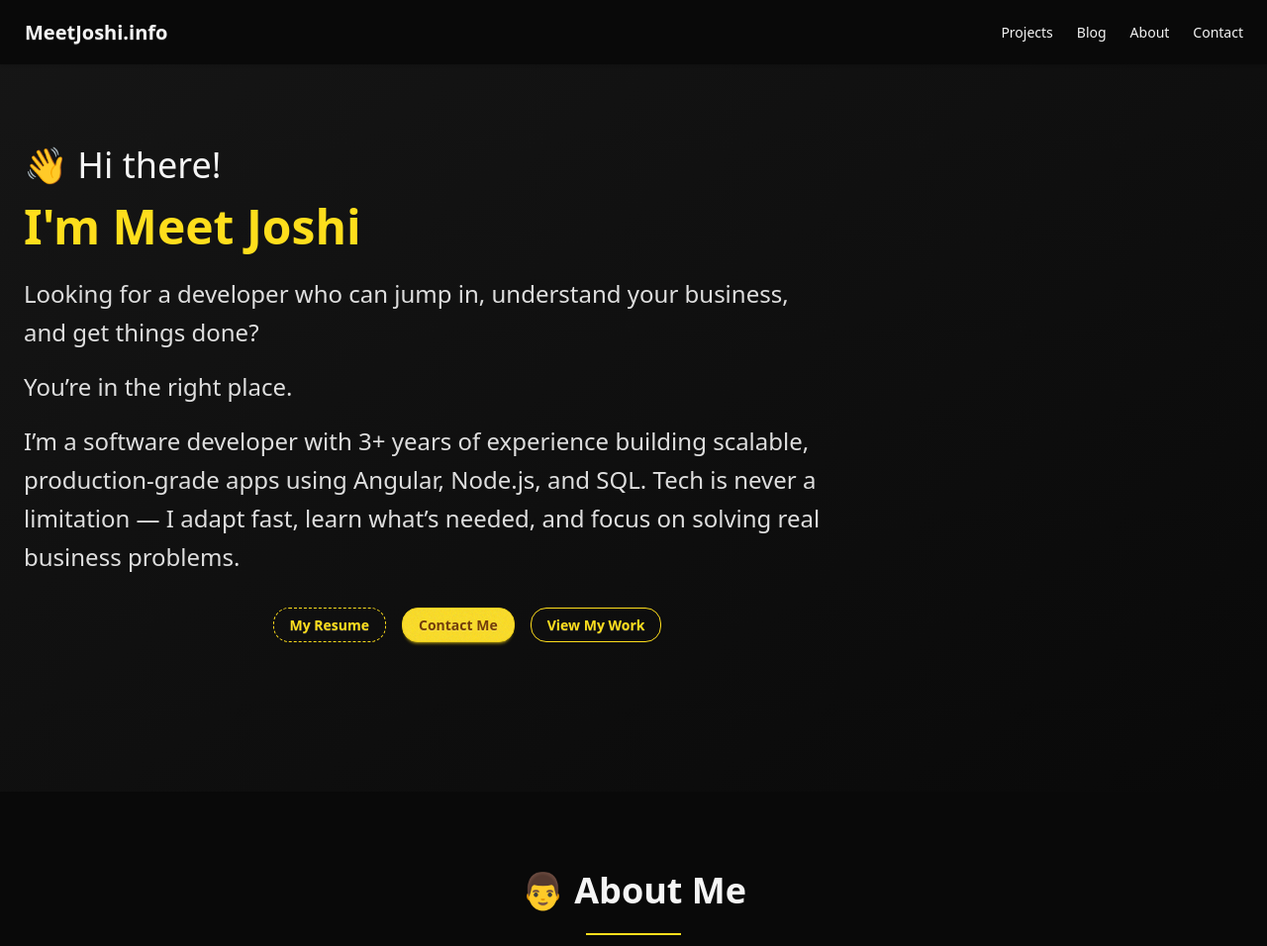
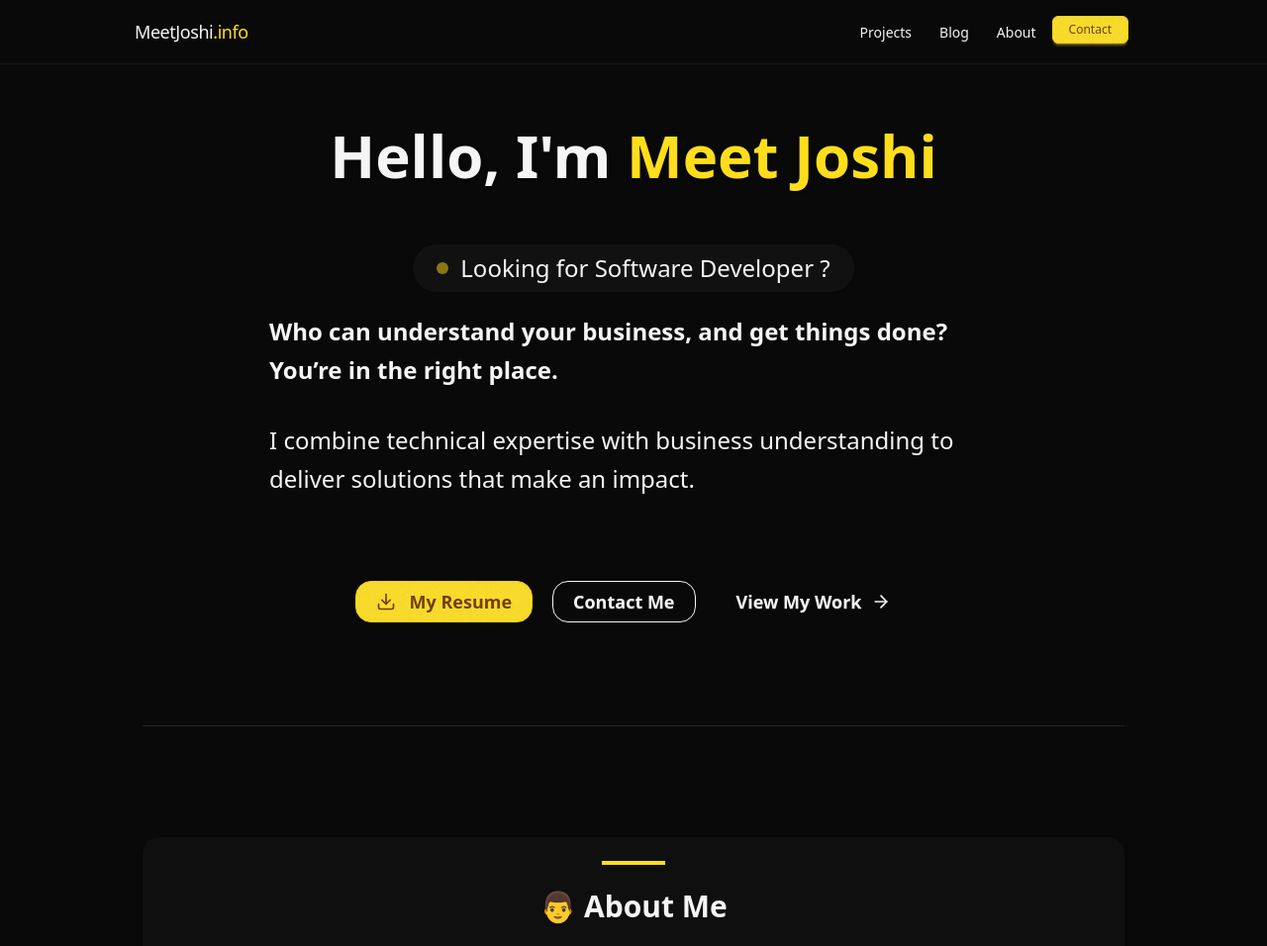
Before and after one commit to meetjoshi101/meetjoshi.info, an Astro site: page / in a window 1280 px wide. Shown: the top 956 px of the page at 99% size. Built offline with nearby package versions, Linux system fonts and the light colour scheme; Astro itself is replaced by a stand-in of ours.

Commit message:
refactor: enhance styling and structure across components for improved UI/UX

```diff
--- a/src/components/common/ProjectCard.astro
+++ b/src/components/common/ProjectCard.astro
@@ -11,37 +11,38 @@ interface Props {
 const { title, description, technologies, imageUrl, projectUrl, githubUrl } = Astro.props;
 ---
 
-<div class="card bg-base-100 shadow-xl hover:-translate-y-1 transition-transform">
+<div class="card bg-base-200 hover:-translate-y-1 transition-transform">
     {imageUrl && (
         <figure>
             <img src={imageUrl} alt={title} class="h-48 w-full object-cover" />
         </figure>
     )}
     <div class="card-body">
-        <h2 class="card-title">{title}</h2>
-        <p>{description}</p>
-        <div class="flex flex-wrap gap-2 py-4">
+        <h2 class="text-xl font-medium text-base-content">{title}</h2>
+        <p class="text-base-content/80 text-sm">{description}</p>
+        <div class="flex flex-wrap gap-2 py-3">
             {technologies.map((tech) => (
                 <div class="badge badge-primary">{tech}</div>
             ))}
         </div>
-        <div class="card-actions justify-end">
+        <div class="card-actions justify-between mt-2">
+            {githubUrl && (
+                <a href={githubUrl}
+                   class="btn btn-sm btn-ghost flex gap-1 pl-0"
+                   target="_blank"
+                   rel="noopener noreferrer">
+                    <svg xmlns="http://www.w3.org/2000/svg" width="16" height="16" viewBox="0 0 24 24" fill="none" stroke="currentColor" stroke-width="2" stroke-linecap="round" stroke-linejoin="round"><path d="M15 22v-4a4.8 4.8 0 0 0-1-3.5c3 0 6-2 6-5.5.08-1.25-.27-2.48-1-3.5.28-1.15.28-2.35 0-3.5 0 0-1 0-3 1.5-2.64-.5-5.36-.5-8 0C6 2 5 2 5 2c-.3 1.15-.3 2.35 0 3.5A5.403 5.403 0 0 0 4 9c0 3.5 3 5.5 6 5.5-.39.49-.68 1.05-.85 1.65-.17.6-.22 1.23-.15 1.85v4"/><path d="M9 18c-4.51 2-5-2-7-2"/></svg>
+                    Code
+                </a>
+            )}
             {projectUrl && (
                 <a href={projectUrl}
-                   class="btn btn-primary"
+                   class="btn btn-sm btn-primary"
                    target="_blank"
                    rel="noopener noreferrer">
                     View Live
                 </a>
             )}
-            {githubUrl && (
-                <a href={githubUrl}
-                   class="btn btn-outline btn-primary"
-                   target="_blank"
-                   rel="noopener noreferrer">
-                    View Code
-                </a>
-            )}
         </div>
     </div>
 </div>
--- a/src/components/layout/Navbar.astro
+++ b/src/components/layout/Navbar.astro
@@ -1,25 +1,28 @@
 ---
 ---
 
-<div class="navbar bg-base-100 fixed top-0 z-50 shadow-sm backdrop-blur-sm bg-opacity-90">
-    <div class="navbar-start">
-        <div class="dropdown">
-            <label tabindex={0} class="btn btn-ghost lg:hidden">
-                <svg xmlns="http://www.w3.org/2000/svg" class="h-5 w-5" fill="none" viewBox="0 0 24 24" stroke="currentColor">
-                    <path stroke-linecap="round" stroke-linejoin="round" stroke-width="2" d="M4 6h16M4 12h8m-8 6h16" />
-                </svg>
-            </label>
-            <ul tabindex={0} class="menu menu-sm dropdown-content mt-3 z-[1] p-2 shadow bg-base-100 rounded-box w-52">
-                <li><a href="/projects">Projects</a></li>
-                <li><a href="/blogs">Blog</a></li>
-                <li><a href="/#about">About</a></li>
-                <li><a href="/#contact">Contact</a></li>
+<div class="fixed top-0 left-0 right-0 z-50 bg-base-100 border-b border-base-200">
+  <div class="container-custom navbar h-16">
+    <div class="flex-1">
+      <a href="/" class="text-lg font-medium tracking-tight text-base-content">MeetJoshi<span class="text-primary">.info</span></a>
+    </div>
+    <div class="flex-none hidden lg:block">
+      <ul class="menu menu-horizontal gap-1 px-1">
+        <li><a href="/projects" class="font-medium rounded-md">Projects</a></li>
+        <li><a href="/blogs" class="font-medium rounded-md">Blog</a></li>
+        <li><a href="/#about" class="font-medium rounded-md">About</a></li>
+        <li><a href="/#contact" class="font-medium rounded-md px-4 btn btn-sm btn-primary">Contact</a></li>
       </ul>
     </div>
-        <a href="/" class="btn btn-ghost normal-case text-xl">MeetJoshi.info</a>
+
+    <!-- Mobile menu dropdown -->
+    <div class="dropdown dropdown-end lg:hidden">
+      <div tabindex="0" role="button" class="btn btn-ghost btn-sm">
+        <svg xmlns="http://www.w3.org/2000/svg" class="h-5 w-5" fill="none" viewBox="0 0 24 24" stroke="currentColor">
+          <path stroke-linecap="round" stroke-linejoin="round" stroke-width="2" d="M4 6h16M4 12h16M4 18h16" />
+        </svg>
       </div>
-    <div class="navbar-end hidden lg:flex">
-        <ul class="menu menu-horizontal px-1">
+      <ul tabindex="0" class="dropdown-content menu p-2 shadow-md bg-base-100 rounded-box w-52 mt-2">
         <li><a href="/projects">Projects</a></li>
         <li><a href="/blogs">Blog</a></li>
         <li><a href="/#about">About</a></li>
@@ -27,3 +30,4 @@
       </ul>
     </div>
   </div>
+</div>
--- a/src/components/sections/Hero.astro
+++ b/src/components/sections/Hero.astro
@@ -1,26 +1,104 @@
 ---
-import { getEntry } from 'astro:content';
+import { getEntry } from "astro:content";
 
-const heroContent = await getEntry('site-content', 'hero');
-const { title, subtitle } = heroContent?.data ?? { title: '', subtitle: '' };
+const heroContent = await getEntry("site-content", "hero");
+const { title, subtitle } = heroContent?.data ?? { title: "", subtitle: "" };
 const { Content } = await (heroContent?.render() ?? { Content: () => null });
 ---
 
-<div class="flex pt-36 pl-6 min-h-screen bg-gradient-to-br from-base-200 to-transparent">
-    <div class="text-start">
-        <div class="max-w-4xl">
-            <h1 class="text-4xl md:text-4xl font-medium leading-tight mb-4">
-                {title}
-            </h1>
-            <p class="text-5xl text-primary mb-6 font-black">{subtitle}</p>
-            <div class="text-2xl opacity-90 mb-8 prose mx-auto">
-                <Content />
-            </div>
-            <div class="flex gap-4 justify-center">
-                <a href="#contact" class="btn btn-dash btn-primary">My Resume</a>
-                <a href="#contact" class="btn btn-primary">Contact Me</a>
-                <a href="#projects" class="btn btn-outline btn-primary">View My Work</a>
-            </div>
-        </div>
+<section class="py-10 relative overflow-hidden">
+  <!-- Background accent elements with improved styling -->
+  <div
+    class="absolute top-20 left-10 w-96 h-96 bg-primary opacity-5 rounded-full blur-3xl -z-10"
+  >
+  </div>
+  <div
+    class="absolute -bottom-20 right-10 w-96 h-96 bg-secondary opacity-5 rounded-full blur-3xl -z-10"
+  >
+  </div>
+  <div
+    class="absolute top-40 right-20 w-64 h-64 bg-accent opacity-3 rounded-full blur-3xl -z-10"
+  >
+  </div>
+
+  <div class="flex flex-col gap-5 items-center text-start mx-auto">
+    <div class="max-w-4xl mx-auto relative">
+      <!-- Main content with improved typography -->
+      <h1
+        class="text-4xl md:text-5xl lg:text-6xl font-bold text-base-content mb-8 leading-tight drop-shadow-sm"
+      >
+        {title.split("Meet")[0] || title}<span class="text-primary"
+          >{title.split("Hello, I'm ")[1] || title}</span
+        >
+      </h1>
     </div>
-</div>
+
+    <div
+      class="inline-flex items-center gap-3 px-6 py-2 rounded-full bg-base-200/70 backdrop-blur-sm shadow-sm"
+    >
+      <span class="w-3 h-3 rounded-full bg-primary animate-pulse"></span>
+      <p class="text-xl md:text-2xl font-medium">{subtitle}</p>
+    </div>
+
+    <!-- Hero content with enhanced styling for bold statements -->
+    <div class="max-w-3xl mx-auto px-4">
+      <div
+        class="hero-statement text-lg md:text-2xl leading-relaxed space-y-8 mb-8"
+      >
+        <Content />
+      </div>
+    </div>
+
+    <!-- Buttons with improved styling -->
+    <div class="flex flex-wrap gap-5 justify-center mt-8">
+      <a
+        href="#contact"
+        class="btn btn-primary btn-lg shadow-sm transition-all hover:-translate-y-1"
+      >
+        <svg
+          xmlns="http://www.w3.org/2000/svg"
+          width="20"
+          height="20"
+          viewBox="0 0 24 24"
+          fill="none"
+          stroke="currentColor"
+          stroke-width="2"
+          stroke-linecap="round"
+          stroke-linejoin="round"
+          class="mr-2"
+          ><path d="M21 15v4a2 2 0 0 1-2 2H5a2 2 0 0 1-2-2v-4"></path><polyline
+            points="7 10 12 15 17 10"></polyline><line
+            x1="12"
+            y1="15"
+            x2="12"
+            y2="3"></line></svg
+        >
+        My Resume
+      </a>
+      <a
+        href="#contact"
+        class="btn btn-outline btn-lg shadow-sm transition-all hover:scale-105"
+        >Contact Me</a
+      >
+      <a
+        href="#projects"
+        class="btn btn-ghost btn-lg group hover:bg-base-200/50 transition-all"
+      >
+        View My Work
+        <svg
+          xmlns="http://www.w3.org/2000/svg"
+          width="20"
+          height="20"
+          viewBox="0 0 24 24"
+          fill="none"
+          stroke="currentColor"
+          stroke-width="2"
+          stroke-linecap="round"
+          stroke-linejoin="round"
+          class="ml-1 transition-transform group-hover:translate-x-2"
+          ><path d="M5 12h14"></path><path d="m12 5 7 7-7 7"></path></svg
+        >
+      </a>
+    </div>
+  </div>
+</section>
--- a/src/content/site-content/hero.md
+++ b/src/content/site-content/hero.md
@@ -1,15 +1,10 @@
 ---
 section: "hero"
-title: "👋 Hi there!"
-subtitle: " I'm Meet Joshi"
+title: "Hello, I'm Meet Joshi"
+subtitle: "Looking for Software Developer ?"
 displayOrder: 1
 ---
+**Who can understand your business, and get things done?**<br/>
+**You're in the right place.**<br/>
 
-Looking for a developer who can jump in,
-understand your business, <br>
-and get things done?
-
-You’re in the right place.
-
-I’m a software developer with 3+ years of experience building scalable, production-grade apps using Angular, Node.js, and SQL.
-Tech is never a limitation — I adapt fast, learn what’s needed, and focus on solving real business problems.
+I combine technical expertise with business understanding to deliver solutions that make an impact.
--- a/src/layouts/MainLayout.astro
+++ b/src/layouts/MainLayout.astro
@@ -20,11 +20,11 @@ const { title, description = "My Portfolio Website" } = Astro.props;
         <title>{title}</title>
         <link rel="preconnect" href="https://fonts.googleapis.com">
         <link rel="preconnect" href="https://fonts.gstatic.com" crossorigin>
-        <link href="https://fonts.googleapis.com/css2?family=Inter:wght@400;500;600;700;800&display=swap" rel="stylesheet">
+        <link href="https://fonts.googleapis.com/css2?family=Inter:wght@400;500;600;700&display=swap" rel="stylesheet">
     </head>
     <body>
         <Navbar />
-        <main>
+        <main class="container-custom pt-20">
             <slot />
         </main>
     </body>
--- a/src/pages/index.astro
+++ b/src/pages/index.astro
@@ -36,36 +36,44 @@ const skillsData = {
 <MainLayout title="Meet Joshi - Portfolio" description="Welcome to my portfolio website">
     <Hero />
 
-    <section id="about" class="py-20 bg-base-100">
-        <div class="container mx-auto px-4">
-            <div class="text-center mb-16">
-                <h2 class="text-4xl font-bold mb-4">{aboutContent?.data?.title ?? 'About Me'}</h2>
-                <div class="divider divider-primary w-24 mx-auto"></div>
+    <div class="border-t border-base-300 my-16 max-w-5xl mx-auto"></div>
+
+    <section id="about" class="py-12 max-w-5xl mx-auto">
+        <div class="card bg-base-200/50 shadow-sm backdrop-blur-sm">
+            <div class="card-body">
+                <div class="flex flex-col items-center mb-8">
+                    <div class="w-16 h-1 bg-primary mb-6"></div>
+                    <h2 class="text-3xl font-bold text-base-content">{aboutContent?.data?.title ?? 'About Me'}</h2>
                 </div>
-            <div class="prose prose-lg max-w-none">
+
+                <div class="prose max-w-3xl mx-auto px-4">
+                    <div class="about-content space-y-6 text-lg">
                         <AboutContent />
+                    </div>
+                </div>
             </div>
         </div>
     </section>
 
-    <section id="skills" class="py-20 bg-base-200">
-        <div class="container mx-auto px-4">
-            <div class="text-center mb-16">
-                <h2 class="text-4xl font-bold mb-4">{skillsContent?.data?.title}</h2>
-                <p class="text-xl opacity-75">{skillsContent?.data?.subtitle}</p>
-                <div class="divider divider-primary w-24 mx-auto mt-8"></div>
-            </div>
+    <div class="border-t border-base-300 my-16 max-w-5xl mx-auto"></div>
+
+    <section id="skills" class="py-12 max-w-5xl mx-auto">
+        <h2 class="section-title text-center">{skillsContent?.data?.title}</h2>
+        <p class="text-lg text-base-content/80 mb-10 text-center">{skillsContent?.data?.subtitle}</p>
         <Skills skills={skillsData} />
-        </div>
     </section>
 
-    <section id="projects" class="py-20 bg-base-200">
-        <div class="container mx-auto px-4">
-            <div class="flex justify-between items-center mb-12">
-                <h2 class="text-4xl font-bold">Featured Projects</h2>
-                <a href="/projects" class="btn btn-link no-underline">View All Projects →</a>
+    <div class="border-t border-base-300 my-16 max-w-5xl mx-auto"></div>
+
+    <section id="projects" class="py-12 max-w-5xl mx-auto">
+        <div class="flex justify-between items-center mb-10">
+            <h2 class="section-title mb-0">Featured Projects</h2>
+            <a href="/projects" class="link link-primary no-underline font-medium flex items-center gap-1">
+                View All
+                <svg xmlns="http://www.w3.org/2000/svg" width="16" height="16" viewBox="0 0 24 24" fill="none" stroke="currentColor" stroke-width="2" stroke-linecap="round" stroke-linejoin="round"><path d="M5 12h14"></path><path d="m12 5 7 7-7 7"></path></svg>
+            </a>
         </div>
-            <div class="grid grid-cols-1 md:grid-cols-2 lg:grid-cols-3 gap-8">
+        <div class="grid grid-cols-1 md:grid-cols-2 lg:grid-cols-3 gap-6">
             {latestProjects.map((project: CollectionEntry<'projects'>) => (
                 <ProjectCard
                     title={project.data.title}
@@ -77,52 +85,45 @@ const skillsData = {
                 />
             ))}
         </div>
-        </div>
     </section>
 
-    <section id="contact" class="py-20 bg-base-100">
-        <div class="container mx-auto px-4">
-            <div class="text-center mb-16">
-                <h2 class="text-4xl font-bold mb-4">{contactContent?.data?.title ?? 'Contact Me'}</h2>
-                <p class="text-xl opacity-75">{contactContent?.data?.subtitle}</p>
-                <div class="divider divider-primary w-24 mx-auto mt-8"></div>
-            </div>
+    <div class="border-t border-base-300 my-16 max-w-5xl mx-auto"></div>
+
+    <section id="contact" class="py-12 max-w-5xl mx-auto">
+        <h2 class="section-title text-center">{contactContent?.data?.title ?? 'Contact Me'}</h2>
+        <p class="text-lg text-base-content/80 mb-6 text-center">{contactContent?.data?.subtitle}</p>
+
         <div class="max-w-3xl mx-auto">
-                <div class="card bg-base-200 shadow-xl">
+            <div class="card bg-base-200">
                 <div class="card-body">
-                        <div class="prose prose-lg max-w-none">
+                    <div class="prose max-w-none">
                         <ContactContent />
                     </div>
-                        <div class="card-actions justify-center mt-8 flex-wrap gap-4">
+                    <div class="flex flex-wrap gap-3 mt-6 justify-center">
                         <a href="mailto:me@meetjoshi.info"
-                            class="btn btn-primary gap-2">
-                                <svg xmlns="http://www.w3.org/2000/svg" class="h-5 w-5" fill="none" viewBox="0 0 24 24" stroke="currentColor">
+                           class="btn btn-primary btn-sm gap-1">
+                            <svg xmlns="http://www.w3.org/2000/svg" class="h-4 w-4" fill="none" viewBox="0 0 24 24" stroke="currentColor">
                                 <path stroke-linecap="round" stroke-linejoin="round" stroke-width="2" d="M3 8l7.89 5.26a2 2 0 002.22 0L21 8M5 19h14a2 2 0 002-2V7a2 2 0 00-2-2H5a2 2 0 00-2 2v10a2 2 0 002 2z" />
                             </svg>
                             Email Me
                         </a>
                         <a href="https://github.com/meetjoshi101"
-                            class="btn btn-outline btn-primary gap-2"
+                           class="btn btn-outline btn-sm gap-1"
                            target="_blank"
                            rel="noopener noreferrer">
-                                <svg class="h-5 w-5" fill="currentColor" viewBox="0 0 24 24">
-                                    <path d="M12 0C5.37 0 0 5.37 0 12c0 5.3 3.438 9.8 8.205 11.385.6.113.82-.258.82-.577 0-.285-.01-1.04-.015-2.04-3.338.724-4.042-1.61-4.042-1.61-.546-1.385-1.335-1.755-1.335-1.755-1.087-.744.084-.729.084-.729 1.205.084 1.838 1.236 1.838 1.236 1.07 1.835 2.809 1.305 3.495.998.108-.776.417-1.305.76-1.605-2.665-.3-5.466-1.332-5.466-5.93 0-1.31.465-2.38 1.235-3.22-.135-.303-.54-1.523.105-3.176 0 0 1.005-.322 3.3 1.23.96-.267 1.98-.399 3-.405 1.02.006 2.04.138 3 .405 2.28-1.552 3.285-1.23 3.285-1.23.645 1.653.24 2.873.12 3.176.765.84 1.23 1.91 1.23 3.22 0 4.61-2.805 5.625-5.475 5.92.42.36.81 1.096.81 2.22 0 1.605-.015 2.896-.015 3.286 0 .315.21.69.825.57C20.565 21.795 24 17.295 24 12c0-6.63-5.37-12-12-12"/>
-                                </svg>
+                            <svg xmlns="http://www.w3.org/2000/svg" width="16" height="16" viewBox="0 0 24 24" fill="none" stroke="currentColor" stroke-width="2" stroke-linecap="round" stroke-linejoin="round"><path d="M15 22v-4a4.8 4.8 0 0 0-1-3.5c3 0 6-2 6-5.5.08-1.25-.27-2.48-1-3.5.28-1.15.28-2.35 0-3.5 0 0-1 0-3 1.5-2.64-.5-5.36-.5-8 0C6 2 5 2 5 2c-.3 1.15-.3 2.35 0 3.5A5.403 5.403 0 0 0 4 9c0 3.5 3 5.5 6 5.5-.39.49-.68 1.05-.85 1.65-.17.6-.22 1.23-.15 1.85v4"/><path d="M9 18c-4.51 2-5-2-7-2"/></svg>
                             GitHub
                         </a>
                         <a href="https://linkedin.com/in/yourusername"
-                            class="btn btn-outline btn-primary gap-2"
+                           class="btn btn-outline btn-sm gap-1"
                            target="_blank"
                            rel="noopener noreferrer">
-                                <svg class="h-5 w-5" fill="currentColor" viewBox="0 0 24 24">
-                                    <path d="M20.447 20.452h-3.554v-5.569c0-1.328-.027-3.037-1.852-3.037-1.853 0-2.136 1.445-2.136 2.939v5.667H9.351V9h3.414v1.561h.046c.477-.9 1.637-1.85 3.37-1.85 3.601 0 4.267 2.37 4.267 5.455v6.286zM5.337 7.433c-1.144 0-2.063-.926-2.063-2.065 0-1.138.92-2.063 2.063-2.063 1.14 0 2.064.925 2.064 2.063 0 1.139-.925 2.065-2.064 2.065zm1.782 13.019H3.555V9h3.564v11.452zM22.225 0H1.771C.792 0 0 .774 0 1.729v20.542C0 23.227.792 24 1.771 24h20.451C23.2 24 24 23.227 24 22.271V1.729C24 .774 23.2 0 22.222 0h.003z"/>
-                                </svg>
+                            <svg xmlns="http://www.w3.org/2000/svg" width="16" height="16" viewBox="0 0 24 24" fill="none" stroke="currentColor" stroke-width="2" stroke-linecap="round" stroke-linejoin="round"><path d="M16 8a6 6 0 0 1 6 6v7h-4v-7a2 2 0 0 0-2-2 2 2 0 0 0-2 2v7h-4v-7a6 6 0 0 1 6-6z"></path><rect x="2" y="9" width="4" height="12"></rect><circle cx="4" cy="4" r="2"></circle></svg>
                             LinkedIn
                         </a>
                     </div>
                 </div>
             </div>
         </div>
-        </div>
     </section>
 </MainLayout>
--- a/src/styles/global.css
+++ b/src/styles/global.css
@@ -1,6 +1,7 @@
 @import "tailwindcss";
 
 @plugin "daisyui";
+
 @plugin "daisyui/theme" {
   name: "anothertown";
   default: true;
@@ -39,20 +40,25 @@
 @layer base {
   html {
     scroll-behavior: smooth;
+    font-feature-settings: "cv02", "cv03", "cv04", "cv11";
+  }
+
+  body {
+    @apply bg-base-100 text-base-content;
   }
 }
 
 @layer components {
   .prose h2 {
-    @apply text-2xl font-bold mt-8 mb-4;
+    @apply text-2xl font-bold mt-8 mb-4 text-base-content;
   }
 
   .prose h3 {
-    @apply text-xl font-semibold mt-6 mb-3;
+    @apply text-xl font-semibold mt-6 mb-3 text-base-content;
   }
 
   .prose p {
-    @apply leading-relaxed mb-4;
+    @apply leading-relaxed mb-4 text-base-content;
   }
 
   .prose ul {
@@ -93,10 +99,29 @@
       @apply hidden;
     }
   }
+
+  /* Additional utility classes */
+  .container-custom {
+    @apply px-4 mx-auto max-w-5xl;
+  }
+
+  .section-title {
+    @apply text-2xl font-bold mb-6 text-base-content;
+  }
 }
 
 @layer utilities {
   .section-divider {
     @apply divider divider-primary w-24 mx-auto;
   }
+
+  /* Card utilities for minimalist design */
+  .card-border {
+    @apply border border-base-200;
   }
+
+  /* Background variants */
+  .bg-gradient-subtle {
+    @apply bg-gradient-to-br from-base-200/50 to-transparent;
+  }
+}
```
Also changed, not shown: src/components/sections/Skills.astro (+12 -6 lines), 1 other file. Lines whose indentation alone changed are shown as unchanged.
